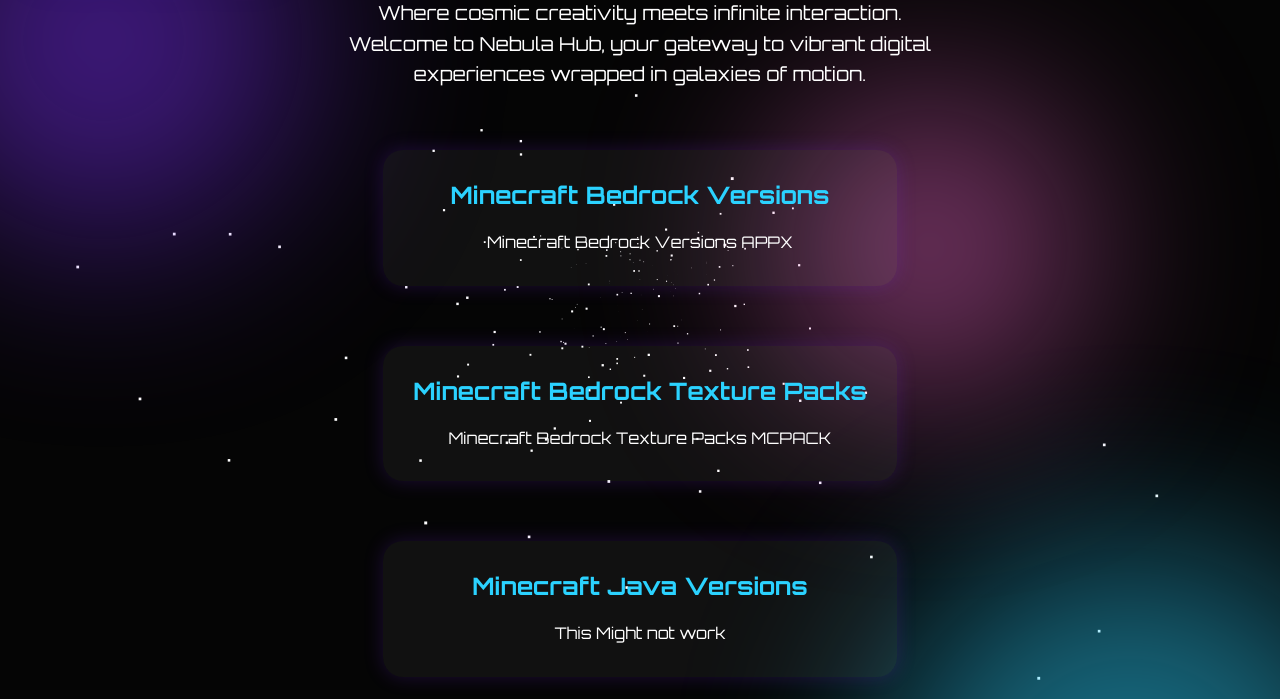
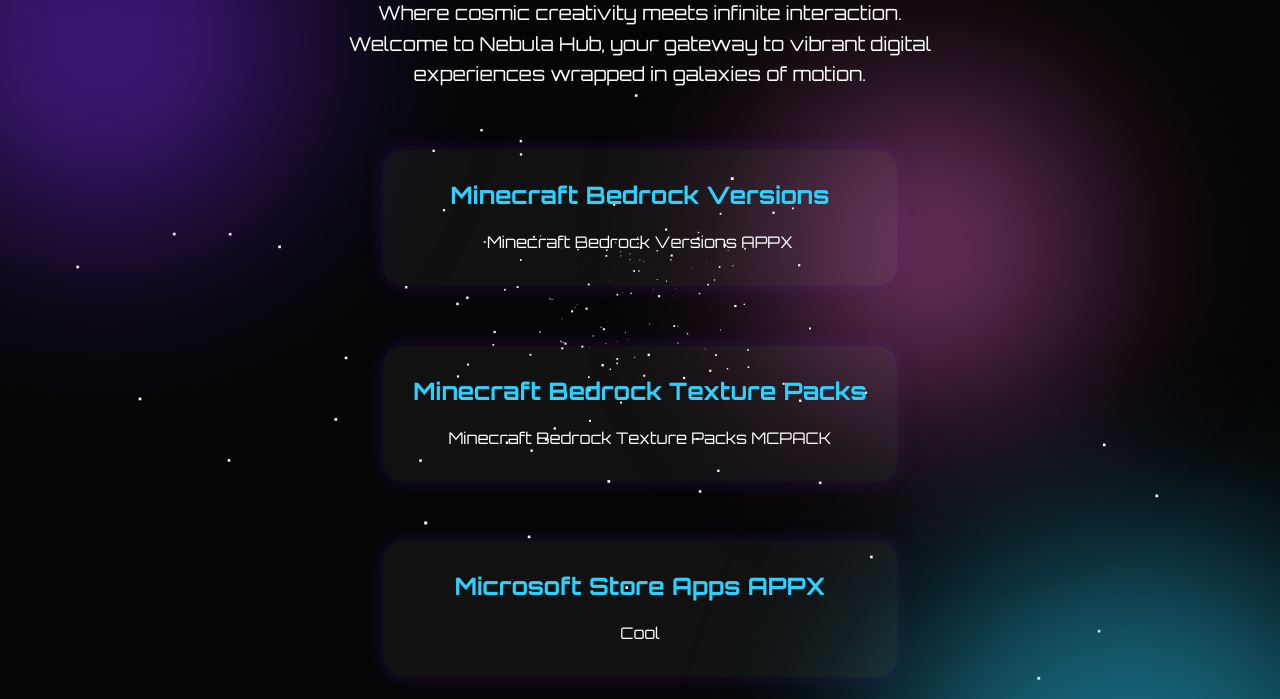
Before and after one commit to Nebula-Vault/Hub, a plain HTML site: page index.html in a window 1280 px wide. Shown: the part 101-800 px from the top of the page. Drawn offline with Linux system fonts and the light colour scheme.

Commit message:
Update index.html

```diff
--- a/index.html
+++ b/index.html
@@ -224,9 +224,9 @@
           <p>Minecraft Bedrock Texture Packs MCPACK</p>
         </div>
         <div class="card">
-		  <a href="project3.html" style="text-decoration:none; color:inherit;">
-          <h4>Minecraft Java Versions</h4>
-          <p>This Might not work</p>
+		  <a href="MicrosoftStoreApps.html" style="text-decoration:none; color:inherit;">
+          <h4>Microsoft Store Apps APPX</h4>
+          <p>Cool</p>
         </div>
         <div class="card">
 		  <a href="project4.html" style="text-decoration:none; color:inherit;">
```
